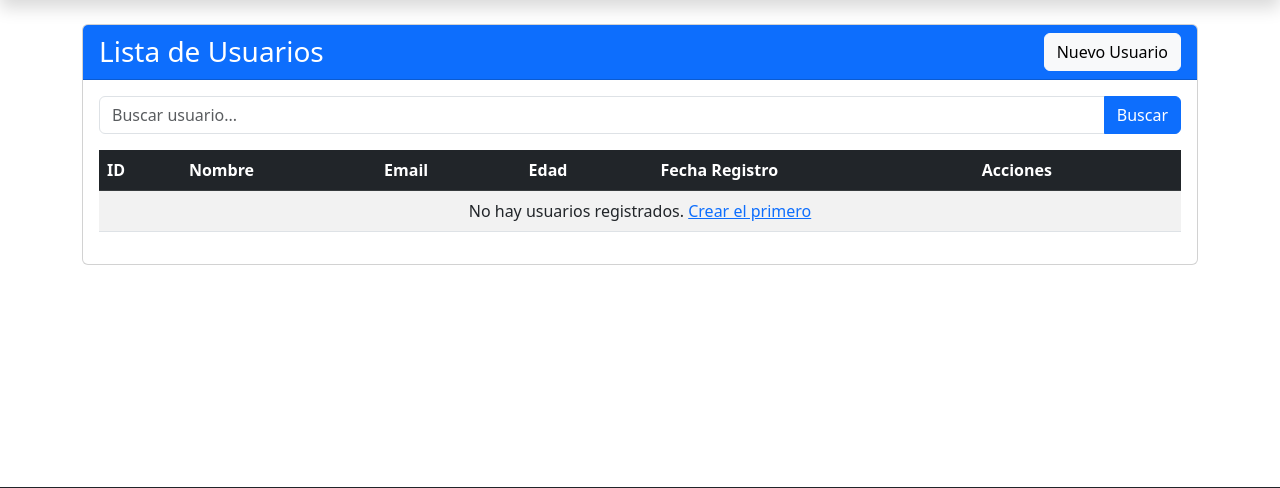
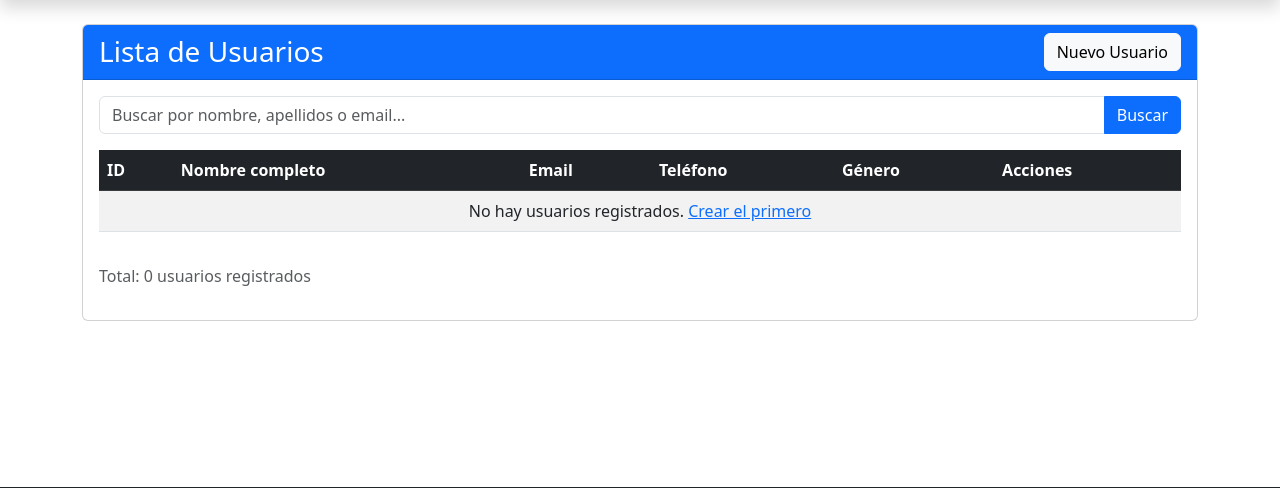
Before and after one commit to manuelordenador/TFG, a Django app: page /usuarios/ in a window 1280 px wide. Shown: the part 56-544 px from the top of the page. Run offline with Django 5.2, Linux system fonts and the light colour scheme; data that the repository does not hold is empty.

Commit message:
adaptación modelo

```diff
--- a/biblioteca/backend/core/gestionUsuarios/views.py
+++ b/biblioteca/backend/core/gestionUsuarios/views.py
@@ -3,6 +3,8 @@ Documento base de vistas.
 """
 from django.urls import reverse_lazy
 from django.views.generic import ListView, DetailView, CreateView, UpdateView, DeleteView
+from django.db.models import Q
+from django.contrib import messages
 from .models import Usuario
 from .forms import UsuarioForm
 
@@ -14,11 +16,21 @@ class UsuarioListView(ListView):
     paginate_by = 10
 
     def get_queryset(self):
-        queryset = super().get_queryset()
+        queryset = Usuario.objects.all()
         busqueda = self.request.GET.get('busqueda')
         if busqueda:
-            queryset = queryset.filter(nombre__icontains=busqueda)
+            queryset = queryset.filter(
+                Q(nombre__icontains=busqueda) |
+                Q(apellidos__icontains=busqueda) |
+                Q(correo_e__icontains=busqueda)
+                )
         return queryset
+
+    def get_context_data(self, **kwargs):
+        context = super().get_context_data(**kwargs)
+        context['total_usuarios'] = Usuario.objects.count()
+        context['titulo'] = 'Lista de Usuarios'
+        return context
 
 class UsuarioDetailView(DetailView):
     model = Usuario
@@ -32,8 +44,13 @@ class UsuarioCreateView(CreateView):
     success_url = reverse_lazy('usuario_list')
 
     def form_valid(self, form):
-        # se puede agregar lógica antes de guardar
+        messages.success(self.request, f'Usuario {form.instance.nombre} {form.instance.apellidos} creado exitosamente')
         return super().form_valid(form)
+
+    def form_invalid(self, form):
+        messages.error(self.request, 'Por favor corrige los errores en el formulario')
+        return super().form_invalid(form)
+
 
 class UsuarioUpdateView(UpdateView):
     model = Usuario
@@ -41,7 +58,23 @@ class UsuarioUpdateView(UpdateView):
     template_name = 'gestionUsuarios/usuario_form.html'
     success_url = reverse_lazy('usuario_list')
 
+    def get_form(self, form_class=None):
+        form = super().get_form(form_class)
+        # En edición, no requerimos confirmar contraseña si no se cambia
+        if 'passwordConfirm' in form.fields:
+            form.fields['passwordConfirm'].required = False
+        return form
+
+    def form_valid(self, form):
+        messages.success(self.request, f'Usuario {form.instance.nombre} {form.instance.apellidos} actualizado')
+        return super().form_valid(form)
+
 class UsuarioDeleteView(DeleteView):
     model = Usuario
     template_name = 'gestionUsuarios/usuario_confirm_delete.html'
     success_url = reverse_lazy('usuario_list')
+
+    def delete(self, request, *args, **kwargs):
+        usuario = self.get_object()
+        messages.success(request, f'Usuario {usuario.nombre} {usuario.apellidos} eliminado')
+        return super().delete(request, *args, **kwargs)
--- a/biblioteca/backend/core/templates/gestionUsuarios/usuario_confirm_delete.html
+++ b/biblioteca/backend/core/templates/gestionUsuarios/usuario_confirm_delete.html
@@ -11,8 +11,10 @@
     </div>
     <div class="card-body">
         <p class="lead">
-            ¿Estás seguro de que deseas eliminar al usuario <strong>{{ usuario.nombre }}</strong>?
+            ¿Estás seguro de que deseas eliminar al usuario
+            <strong>{{ usuario.nombre }} {{ usuario.apellidos }}</strong>?
         </p>
+        <p><strong>Email:</strong> {{ usuario.correo_e }}</p>
         <p>Esta acción no se puede deshacer.</p>
 
         <form method="post">
--- a/biblioteca/backend/core/templates/gestionUsuarios/usuario_list.html
+++ b/biblioteca/backend/core/templates/gestionUsuarios/usuario_list.html
@@ -16,7 +16,7 @@
         <!-- Buscador -->
         <form method="get" class="mb-3">
             <div class="input-group">
-                <input type="text" name="busqueda" class="form-control" placeholder="Buscar usuario..." value="{{ request.GET.busqueda }}">
+                <input type="text" name="busqueda" class="form-control" placeholder="Buscar por nombre, apellidos o email..." value="{{ request.GET.busqueda }}">
                 <button type="submit" class="btn btn-primary">
                     <i class="fas fa-search"></i> Buscar
                 </button>
@@ -29,30 +29,36 @@
                 <thead class="table-dark">
                     <tr>
                         <th>ID</th>
-                        <th>Nombre</th>
+                        <th>Nombre completo</th>
                         <th>Email</th>
-                        <th>Edad</th>
-                        <th>Fecha Registro</th>
+                        <th>Teléfono</th>
+                        <th>Género</th>
                         <th>Acciones</th>
                     </tr>
                 </thead>
                 <tbody>
                     {% for usuario in usuarios %}
                     <tr>
-                        <td>{{ usuario.id }}</td>
-                        <td>{{ usuario.nombre }}</td>
-                        <td>{{ usuario.email }}</td>
-                        <td>{{ usuario.edad|default:"-" }}</td>
-                        <td>{{ usuario.fecha_registro|date:"d/m/Y H:i" }}</td>
+                        <td>{{ usuario.id_usuario }}</td>
+                        <td>{{ usuario.nombre }} {{ usuario.apellidos }}</td>
+                        <td>{{ usuario.correo_e }}</td>
+                        <td>{{ usuario.telefono|default:"-" }}</td>
+                        <td>
+                            {% if usuario.genero == 0 %}
+                                <span class="badge bg-info">Hombre</span>
+                            {% else %}
+                                <span class="badge bg-success">Mujer</span>
+                            {% endif %}
+                        </td>
                         <td>
                             <a href="{% url 'usuario_detail' usuario.pk %}" class="btn btn-sm btn-info">
-                                <i class="fas fa-eye">Detalle</i>
+                                <i class="fas fa-eye"></i>
                             </a>
                             <a href="{% url 'usuario_update' usuario.pk %}" class="btn btn-sm btn-warning">
-                                <i class="fas fa-edit">Editar</i>
+                                <i class="fas fa-edit"></i>
                             </a>
                             <a href="{% url 'usuario_delete' usuario.pk %}" class="btn btn-sm btn-danger">
-                                <i class="fas fa-trash">Borrar</i>
+                                <i class="fas fa-trash"></i>
                             </a>
                         </td>
                     </tr>
@@ -96,6 +102,8 @@
             </ul>
         </nav>
         {% endif %}
+
+        <p class="mt-3 text-muted">Total: {{ total_usuarios }} usuarios registrados</p>
     </div>
 </div>
 {% endblock %}
```
Also changed, not shown: biblioteca/backend/core/core/settings.py (+11 -0 lines), biblioteca/backend/core/gestionUsuarios/forms.py (+42 -6 lines), biblioteca/backend/core/templates/gestionUsuarios/usuario_detail.html (+17 -7 lines).
